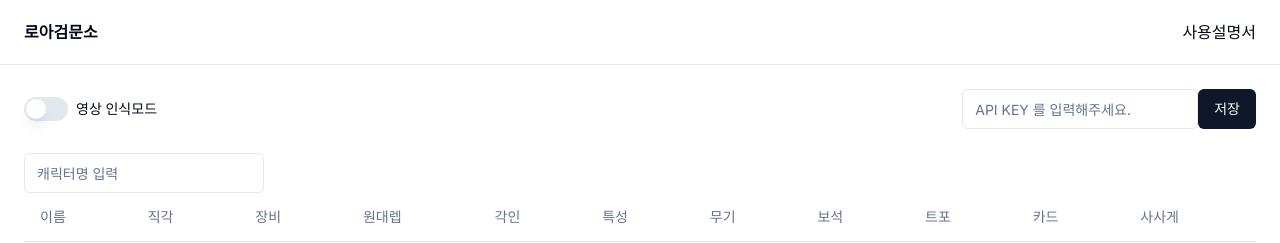
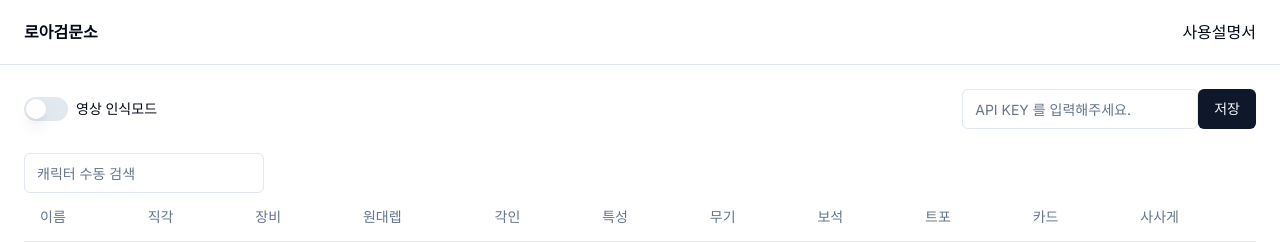
Before and after one commit to San-Goon/loa-checkpoint, a Next.js app: page / in a window 1280 px wide. Shown: the top 243 px of the page. Built offline with nearby package versions, Linux system fonts and the light colour scheme.

Commit message:
chore: change input placeholder

```diff
--- a/src/app/_component/SearchSection.tsx
+++ b/src/app/_component/SearchSection.tsx
@@ -26,7 +26,7 @@ export default function SearchSection() {
         <Input
           value={name}
           onChange={onChangeName}
-          placeholder="캐릭터명 입력"
+          placeholder="캐릭터 수동 검색"
         />
       </form>
     </div>
```
